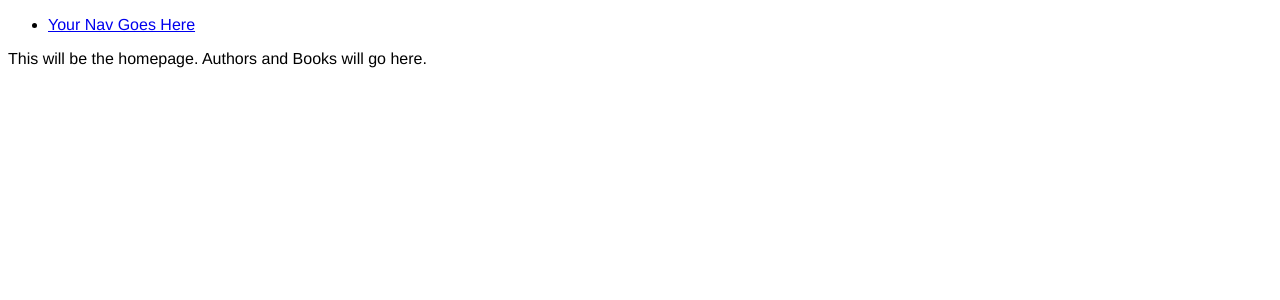
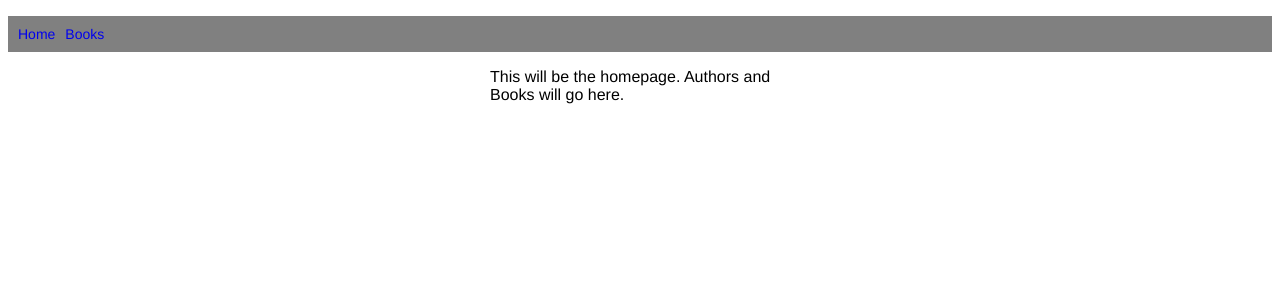
Before and after one commit to RichardsonMark/one_to_many_lab_homework, a Flask app: page / in a window 1280 px wide. Shown: the top 300 px of the page. Run offline with Flask 2, Linux system fonts and the light colour scheme.

Commit message:
View of all books set up on new route

```diff
--- a/controllers/books_controller.py
+++ b/controllers/books_controller.py
@@ -3,11 +3,15 @@ from models.book import Book
 import repositories.book_repository as book_repository
 import repositories.author_repository as author_repository
 
-books_blueprint = Blueprint("tasks", __name__)
+books_blueprint = Blueprint("books", __name__)
 
 
 # INDEX
 # GET '/books'
+@books_blueprint.route("/books")
+def books():
+    books = book_repository.select_all()
+    return render_template("books/index.html", all_books = books)
 
 # NEW
 # GET '/books/new'
--- a/static/style.css
+++ b/static/style.css
@@ -1,3 +1,83 @@
 body{
   font-family: "Helvetica", arial, sans-serif; font-size: 16px;
 }
+
+.task {
+  border: 1px solid #ccc;
+  width: 300px;
+  min-height: 68px;
+  padding: 10px;
+  display: flex;
+  line-height: 18px;
+  margin-bottom: 10px;
+}
+
+.name {
+  font-weight: bold;
+  margin-bottom: 0.5em;
+  margin-right: 0.3em;
+}
+
+.duration{
+  color: #8899a6;
+  font-size: 13px;
+  margin-left: 20px;
+}
+
+.buttons {
+  margin-top: 10px;
+  margin-left: 2px;
+  font-size: 1.4em;
+  color: #aab8c2;
+}
+
+.buttons i {
+  width: 80px;
+}
+
+input, select, button {
+  font-size: 100%;
+  width : 100%;
+  padding: 10px;
+  margin: 10px;
+  box-sizing: border-box;
+}
+
+.trash-button{
+  display: contents;
+  font-size: 65%;
+}
+
+
+.delete-form{
+  display: inline;
+}
+
+.menu{
+  display: flex;
+  padding: 10px;
+  background-color: grey;
+  color: white;
+}
+
+.menu li a{
+  text-decoration: none;
+}
+
+.menu li a:visited{
+  color: white;
+}
+
+.menu li{
+  padding-right: 10px;
+  list-style: none;
+  color: white;
+  font-family: "Helvetica", arial, sans-serif; font-size: 14px;
+}
+
+.container{
+  display: flex;
+  flex-wrap: wrap;
+  width: 300px;
+  margin: 0 auto;
+}
--- a/templates/base.html
+++ b/templates/base.html
@@ -11,7 +11,8 @@
   <header>
     <nav>
       <ul class="menu">
-        <li><a href="#">Your Nav Goes Here</a></li>
+        <li><a href="/">Home</a></li>
+        <li><a href="/books">Books</a></li>
       </ul>
     </nav>
   </header>
```
Also changed, not shown: templates/books/index.html (added, +15 -0 lines).
